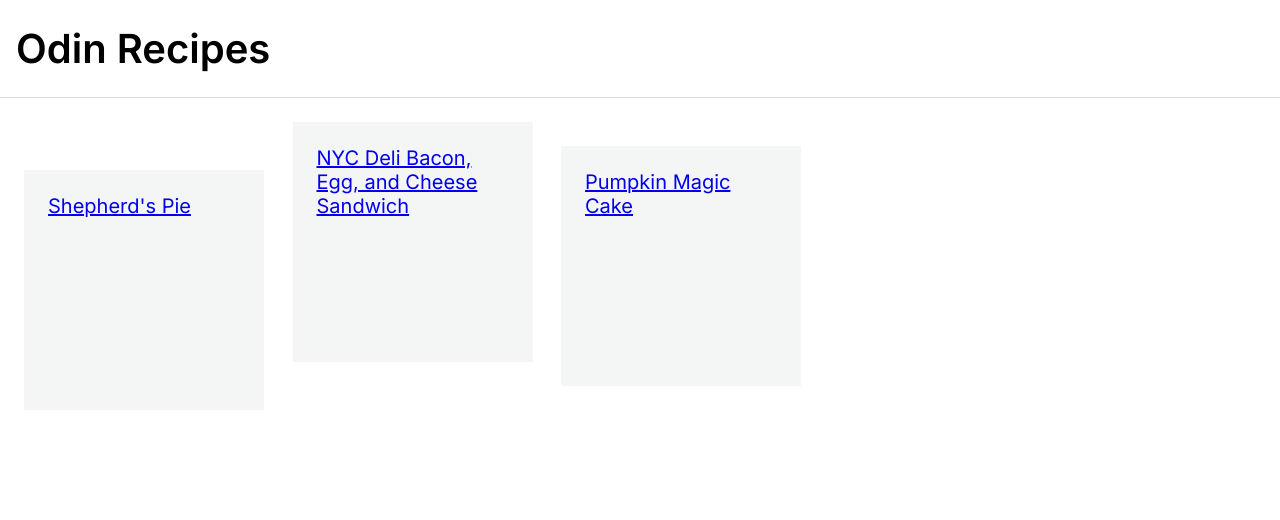
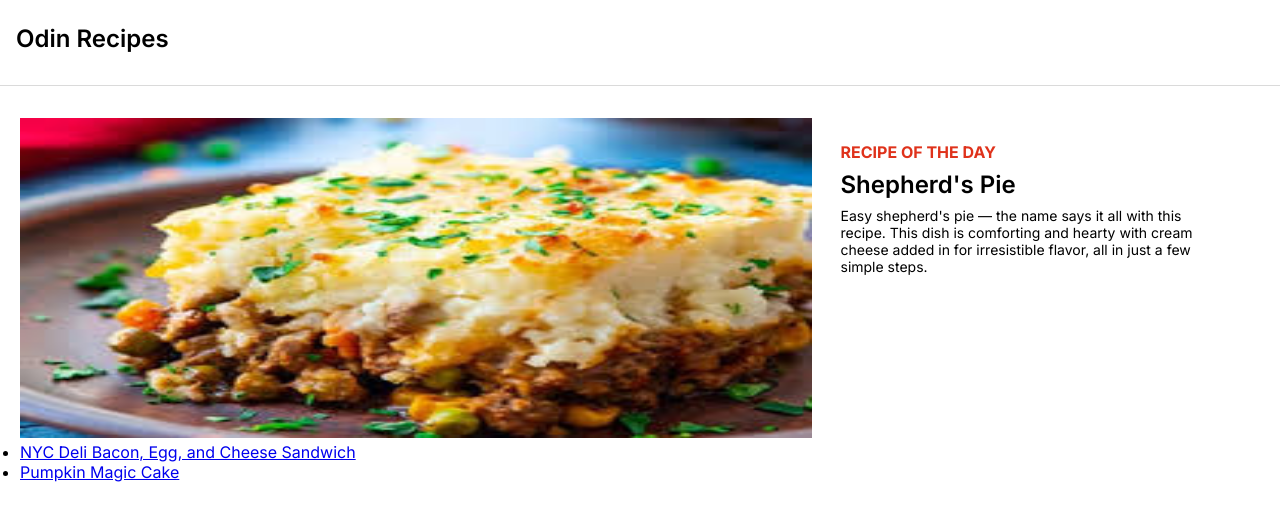
Before and after one commit to anton-srgv/odin-recipes, a plain HTML site: page index.html in a window 1280 px wide. Drawn offline with Linux system fonts and the light colour scheme.

Commit message:
Add main recipe

```diff
--- a/index.html
+++ b/index.html
@@ -11,15 +11,25 @@
 </head>
 <body>
     <div class="header">
-        <h1>Odin Recipes</h1>
+        <h1 class="logo">Odin Recipes</h1>
     </div>
-    <div class="recipes-container">
-        <ul id="recipe-list">
-            <li class="recipe-item">
-                <a href="./recipes/shepherd-pie.html">Shepherd's Pie</a></li>
-            <li class="recipe-item"><a href="./recipes/sandwich.html">NYC Deli Bacon, Egg, and Cheese Sandwich</a></li>
-            <li class="recipe-item"><a href="./recipes/pumpkin-cake.html">Pumpkin Magic Cake</a></li>
-        </ul>
+    <div class="content">
+        <div class="main-recipe">
+            <a class="main-recipe-img" href="./recipes/shepherd-pie.html">
+                <img src="./imgs/shepherds_pie.jpeg" alt="great-shepherd-pie" width="792px" height="320px">
+            </a>
+            <div class="main-recipe-content">
+                <h3>Recipe of the day</h3>
+                <h2 class="main-recipe-content-h2" href="./recipes/shepherd-pie.html">Shepherd's Pie</h2>
+                <p class="description">Easy shepherd's pie — the name says it all with this recipe. This dish is comforting and hearty with cream cheese added in for irresistible flavor, all in just a few simple steps.</p>
+            </divd>
+        </div>
+        <div class="recipe-list">
+            <ul id="recipe-list">
+                <li class="recipe-item"><a href="./recipes/sandwich.html">NYC Deli Bacon, Egg, and Cheese Sandwich</a></li>
+                <li class="recipe-item"><a href="./recipes/pumpkin-cake.html">Pumpkin Magic Cake</a></li>
+            </ul>
+        </div>
     </div>
 </body>
 </html>
--- a/styles.css
+++ b/styles.css
@@ -8,21 +8,61 @@ body {
     font-family: 'Inter', Helvetica, sans-serif;
   }
 
+h1, h2 {
+    font-weight: 600;
+    font-size: 24px;
+    color: #000;
+    margin-bottom: 8px;
+}
+
+h3 {
+    font-weight: 700;
+    font-size: 16px;
+    text-transform: uppercase;
+    color: #df321b;
+    margin-bottom: 8px;
+}
+
+p {
+    font-size: 14px;
+    color: #000;
+}
+
 .header {
     padding: 24px 16px;
     background-color: white;
     border-bottom: 1px solid rgba(218, 218, 218, 1);
-    font-size: 20px;
+    font-size: 16px;
 }
 
-.recipes-container {
-    margin: 24px;
+.content {
+    width: 1240px;
+    margin: 32px auto;
 }
 
-h1, h2 {
-    font-weight: 600;
-    color: #000;
+.main-recipe {
+    height: 320px;
 }
+
+.main-recipe-img, .main-recipe-content {
+    display: inline-block;
+}
+
+.main-recipe-img {
+    width: 792px;
+    height: auto;
+}
+
+.main-recipe-content {
+    margin-left: 24px;
+    padding: 24px 24px 24px 0px;
+    width: 400px;
+    vertical-align: top;
+}
+
+
+
+/* OLD STYLES
 
 h2.subheader {
     font-size: 1.75rem;
@@ -53,3 +93,5 @@ p.description {
     font-size: 1.125rem;
     color: rgba(0, 0, 0, .95);
 }
+
+*/
```
Also changed, not shown: imgs/shepherds_pie.jpeg (added).
